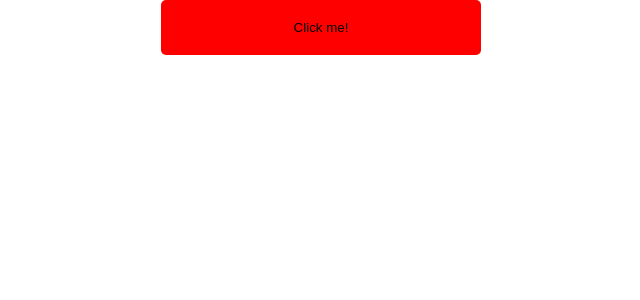
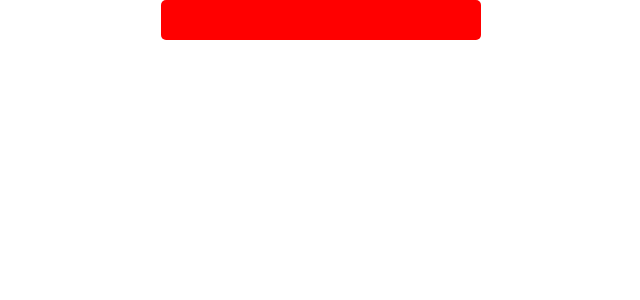
Before and after one commit to doniisetiiawan/react-fga, a React (Create React App) app: page / in a window 1280 px wide. Shown: the top 300 px of the page, without its empty margins (319-959 px from the left). Built offline with nearby package versions, Linux system fonts and the light colour scheme.

Commit message:
Styled component

```diff
--- a/package.json
+++ b/package.json
@@ -11,7 +11,8 @@
     "react-jsonschema-form": "^1.6.1",
     "react-motion": "^0.5.2",
     "react-refetch": "^2.0.3",
-    "react-scripts": "3.0.1"
+    "react-scripts": "3.0.1",
+    "styled-components": "^4.3.2"
   },
   "scripts": {
     "start": "react-scripts start",
--- a/src/App.js
+++ b/src/App.js
@@ -1,16 +1,13 @@
 /* eslint-disable react/jsx-filename-extension */
 import React from 'react';
-import { StyleRoot } from 'radium';
 import Button from './components/Button';
 import './App.css';
 
 function App() {
   return (
-    <StyleRoot>
-      <div className="App">
-        <Button />
-      </div>
-    </StyleRoot>
+    <div className="App">
+      <Button />
+    </div>
   );
 }
 
--- a/src/components/Button/index.jsx
+++ b/src/components/Button/index.jsx
@@ -1,27 +1,22 @@
-import React from 'react';
-import radium from 'radium';
+import styled from 'styled-components';
 
-const styles = {
-  backgroundColor: '#ff0000',
-  width: 320,
-  padding: 20,
-  borderRadius: 5,
-  border: 'none',
-  outline: 'none',
-  ':hover': {
-    color: '#fff',
-  },
-  ':active': {
-    position: 'relative',
-    top: 2,
-  },
-  '@media (max-width: 480px)': {
-    width: 160,
-  },
-};
+const Button = styled.button`
+background-color: #ff0000;
+width: 320px;
+padding: 20px;
+border-radius: 5px;
+border: none;
+outline: none;
+&:hover {
+  color: #fff;
+}
+&:active {
+  position: relative;
+  top: 2px;
+}
+@media (max-width: 480px) {
+  width: 160px;
+}
+`;
 
-const Button = () => (
-  <button style={styles}>Click me!</button>
-);
-
-export default radium(Button);
+export default Button;
```
Also changed, not shown: 1 other file (tests, documents, lock files or other folders).
